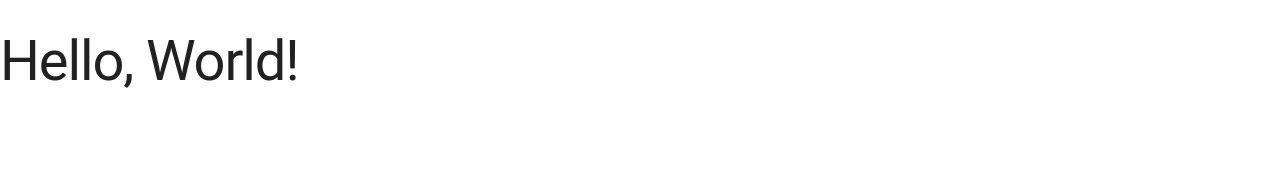
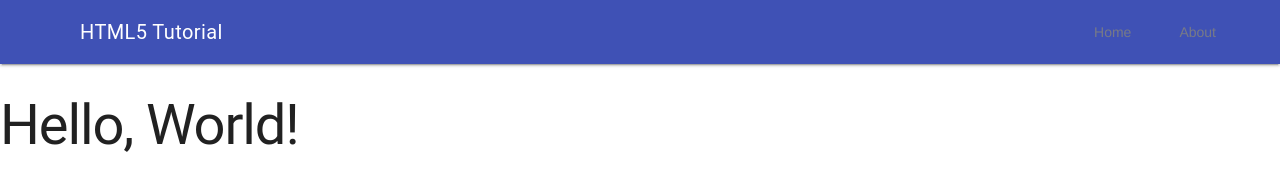
Before and after one commit to SHH-ICS/mdl-html-page-Kaitlyn-Greenwood, a plain HTML site: page index.html in a window 1280 px wide. Drawn offline with nearby package versions, Linux system fonts and the light colour scheme; files that its build step writes are made by us from their sources.

Commit message:
added home/about button

```diff
--- a/index.html
+++ b/index.html
@@ -8,6 +8,23 @@
   </head>
 
   <body>
+       <!-- Always shows a header, even in smaller screens. -->
+       <div class = "mdl-layout mdl-js-layout mdl-layout--fixed-header">
+        <header class = "mdl-layout__header">
+           <div class = "mdl-layout__header-row">
+              <!-- Title -->
+              <span class = "mdl-layout-title">HTML5 Tutorial</span>
+              <!-- Add spacer, to align navigation to the right -->
+              <div class = "mdl-layout-spacer"></div>
+              <!-- Navigation -->
+              <nav class = "mdl-navigation">
+                 <a class = "mdl-navigation__link" href = ""
+                    style = "color:gray">Home</a>
+                 <a class = "mdl-navigation__link" href = ""
+                    style = "color:gray">About</a>
+              </nav>
+           </div>
+        </header>
     <script defer src="https://code.getmdl.io/1.3.0/material.min.js"></script>
     <h1>Hello, World!</h1>
   </body>
```
